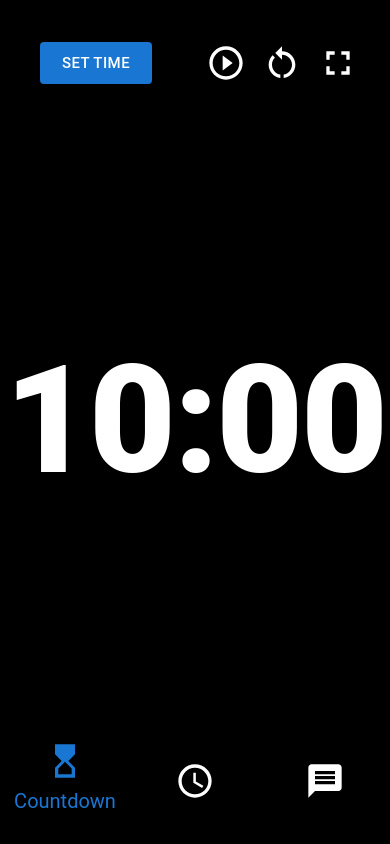
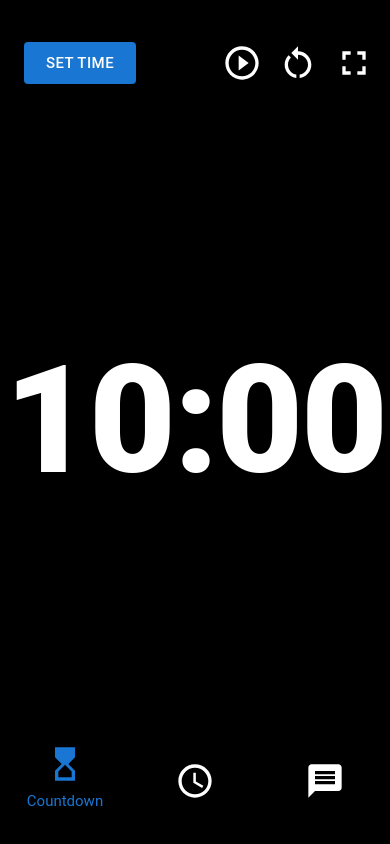
Before and after one commit to olamide-ibiloye/countdown-app, a React (Create React App) app: page / in a window 390 px wide. Built offline with nearby package versions, Linux system fonts and the light colour scheme.

Commit message:
Responsiveness finished

```diff
--- a/src/components/constants/styles.ts
+++ b/src/components/constants/styles.ts
@@ -7,8 +7,8 @@ export const hoursExcludedTextSize = {
 };
 
 export const hoursIncludedTextSize = {
-    xs: 100,
-    sm: 150,
+    xs: 90,
+    sm: 140,
     md: 200,
     lg: 300,
     xl: 380,
--- a/src/components/controls/Controls.tsx
+++ b/src/components/controls/Controls.tsx
@@ -11,7 +11,7 @@ const Controls = () => {
                 justifyContent: "center",
                 alignItems: "center",
                 maxWidth: "100vw",
-                mx: { xs: 3, md: 10, lg: 25 },
+                mx: { xs: 1, md: 10, lg: 25 },
             }}
         >
             <Box sx={{ display: "flex", flex: 1 }}>
--- a/src/components/message/Message.tsx
+++ b/src/components/message/Message.tsx
@@ -23,7 +23,6 @@ const Message = () => {
                     flex: 1,
                     fontSize: messageTextSize,
                     textAlign: "center",
-                    px: 5,
                     lineHeight: 0.9,
                 }}
             >
--- a/src/components/navigation/Navigation.tsx
+++ b/src/components/navigation/Navigation.tsx
@@ -12,10 +12,10 @@ const iconStyle = {
 };
 
 const actionStyle = {
-    mx: { xs: 2, md: 5 },
+    mx: { xs: 1, md: 5 },
     color: "white",
     ".MuiBottomNavigationAction-label.Mui-selected": {
-        fontSize: 20,
+        fontSize: { xs: 15, md: 20 },
         py: 1,
     },
 };
```
